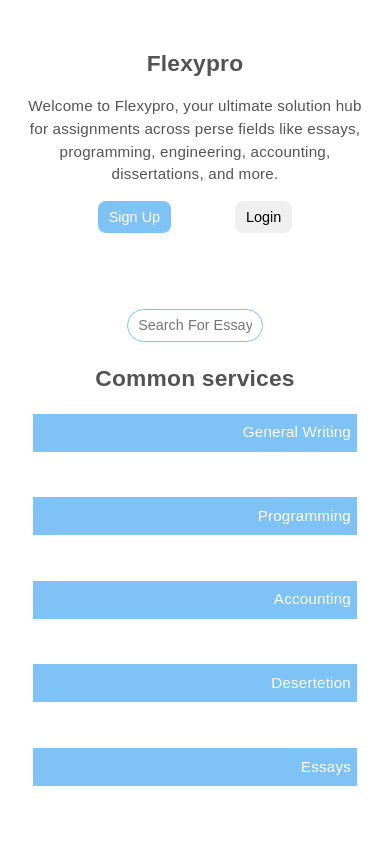
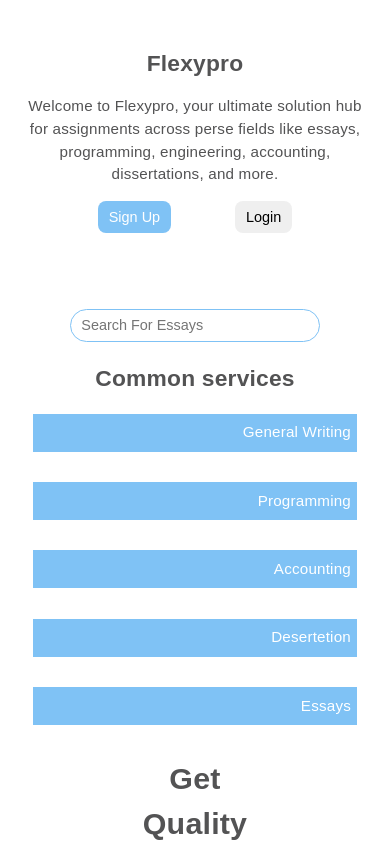
Before and after one commit to Gigitise/landing-page, a React (Vite) app: page / in a window 390 px wide. Shown: the top 843 px of the page. Built offline with nearby package versions, Linux system fonts and the light colour scheme.

Commit message:
Responsive 'Common services' and input sections

```diff
--- a/src/pages/body/body.css
+++ b/src/pages/body/body.css
@@ -36,6 +36,7 @@
 
 .common-services .common-services-content {
     display: flex;
+    justify-content: center;
     flex-wrap: wrap;
     gap: 3rem;
 }
@@ -153,6 +154,17 @@
     border: none;
     color: #fff;
 }
+@media screen and (max-width: 728px) {
+    .search-content input {
+        width: 70%;
+    }
+    .common-services{
+        margin-bottom: 2rem;
+    }
+    .common-services .common-services-content {
+        gap: 2rem;
+    }
+}
 
 @media only screen and (max-width: 600px) {
     .body {
```
